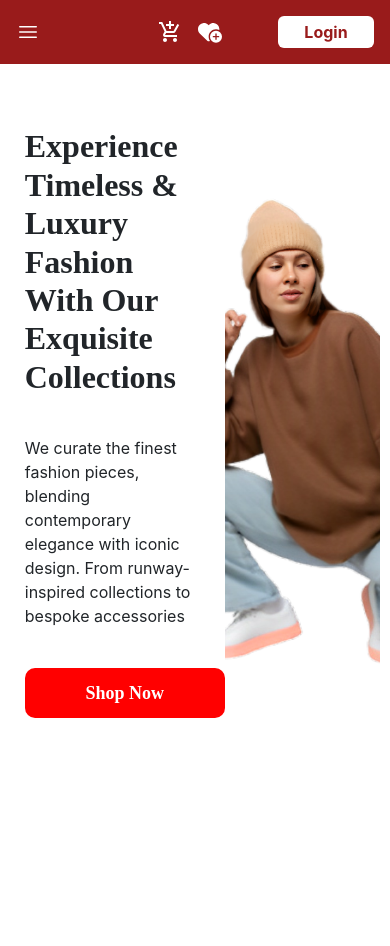
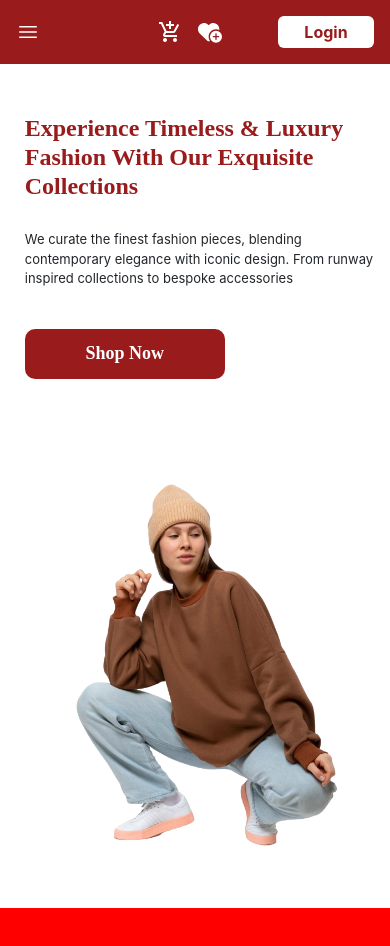
Before and after one commit to OnuegbulamChristian/My-E.Commerce-Project, a React (Create React App) app: page / in a window 390 px wide. Shown: the top 946 px of the page. Before the commit the page ends 844 px from the top, so only its background shows below. Built offline with nearby package versions, Linux system fonts and the light colour scheme.

Commit message:
Hero Section

```diff
--- /dev/null
+++ b/src/COMPONENTS/AboutSection/AboutSection.css
@@ -0,0 +1,4 @@
+.About-section_div {
+  height: 70vh;
+  background-color: red;
+}
--- /dev/null
+++ b/src/COMPONENTS/AboutSection/AboutSection.tsx
@@ -0,0 +1,12 @@
+import React from "react";
+import "./AboutSection.css";
+
+const AboutSection = () => {
+  return (
+    <div className="About-section_div">
+      <div className="About-section_parent_div"></div>
+    </div>
+  );
+};
+
+export default AboutSection;
--- a/src/COMPONENTS/HeroSection/HeroSection.css
+++ b/src/COMPONENTS/HeroSection/HeroSection.css
@@ -1,8 +1,8 @@
 .Hero-section_div {
-  height: 85vh;
+  height: 100vh;
 }
 .Hero-section-parent-div {
-  height: 85vh;
+  height: 100vh;
   width: 95%;
   margin-left: auto;
   margin-right: auto;
@@ -15,7 +15,7 @@
 .Hero_container1 {
   background-color: transparent;
   width: 50%;
-  height: 85vh;
+  height: 100vh;
   display: flex;
   flex-direction: column;
   justify-content: center;
@@ -25,12 +25,13 @@
 .Hero_container2 {
   background-color: transparent;
   width: 50%;
-  height: 85vh;
+  height: 100vh;
 }
 .Hero_container1 h1 {
   font-family: "Times New Roman", Times, serif;
   font-size: xx-large;
   font-weight: 600;
+  color: #991b1b;
 }
 .Hero_container1 p {
   padding-top: 40px;
@@ -41,7 +42,7 @@
   height: 50px;
   border-style: solid;
   border-color: transparent;
-  background-color: red;
+  background-color: #991b1b;
   border-radius: 10px;
   color: white;
   font-family: "Times New Roman", Times, serif;
@@ -53,3 +54,45 @@
   height: 100%;
   object-fit: cover;
 }
+
+/* media queries */
+
+@media (max-width: 1024px) {
+  .Hero_container1 h1 {
+    font-size: x-large;
+  }
+  .Hero_container1 p {
+    padding-top: 30px;
+  }
+}
+
+@media (max-width: 834px) {
+}
+
+@media (max-width: 768px) {
+  .Hero_container1 h1 {
+    font-size: x-large;
+  }
+  .Hero_container1 p {
+    font-size: small;
+  }
+}
+
+@media (max-width: 480px) {
+  .Hero-section-parent-div {
+    flex-wrap: wrap;
+    gap: 0px;
+    height: auto;
+  }
+  .Hero_container1 {
+    width: 100%;
+    height: auto;
+  }
+  .Hero_container2 {
+    width: 100%;
+    height: auto;
+  }
+  .Hero_container1 h1 {
+    padding-top: 50px;
+  }
+}
--- a/src/COMPONENTS/HeroSection/HeroSection.tsx
+++ b/src/COMPONENTS/HeroSection/HeroSection.tsx
@@ -1,6 +1,7 @@
 import React from "react";
 import "./HeroSection.css";
-import HeroImage from "../../ASSETS/young-person-wearing-hoodie-mockup-removebg-preview (1).png";
+import HeroImage from "../../ASSETS/young-person-wearing-hoodie-mockup.png";
+import { Link } from "react-router-dom";
 
 const HeroSection = () => {
   return (
@@ -12,10 +13,12 @@ const HeroSection = () => {
           </h1>
           <p>
             We curate the finest fashion pieces, blending contemporary elegance
-            with iconic design. From runway-inspired collections to bespoke
+            with iconic design. From runway inspired collections to bespoke
             accessories
           </p>
-          <button>Shop Now</button>
+          <Link to={"/Shop"}>
+            <button>Shop Now</button>
+          </Link>
         </div>
         <div className="Hero_container2">
           <img src={HeroImage} alt="" />
--- a/src/HOMEPAGE/HomePage.tsx
+++ b/src/HOMEPAGE/HomePage.tsx
@@ -1,12 +1,14 @@
 import React from "react";
 import Navbar1 from "../COMPONENTS/Navbar/Navbar";
 import HeroSection from "../COMPONENTS/HeroSection/HeroSection";
+import AboutSection from "../COMPONENTS/AboutSection/AboutSection";
 
 const HomePage = () => {
   return (
     <div>
       <Navbar1 />
       <HeroSection />
+      <AboutSection />
     </div>
   );
 };
```
Also changed, not shown: src/ASSETS/young-person-wearing-hoodie-mockup-removebg-preview (1).png (deleted), src/ASSETS/young-person-wearing-hoodie-mockup.png (added).
